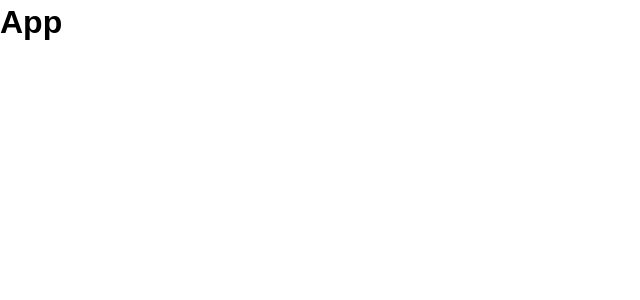
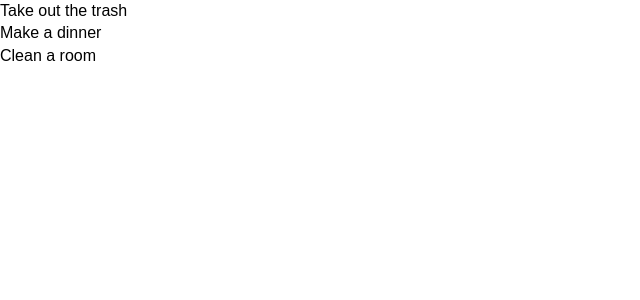
Before and after one commit to ArturZah/todo_list_with_react, a React (Create React App) app: page / in a window 1280 px wide. Shown: the top 300 px of the page, without its empty margins (0-640 px from the left). Built offline with nearby package versions, Linux system fonts and the light colour scheme.

Commit message:
Add Todos and TodoItem components and create PropTypes for them

```diff
--- a/src/App.js
+++ b/src/App.js
@@ -1,11 +1,34 @@
 import React, { Component } from 'react';
+import Todos from './components/Todos';
+
 import './App.css';
 
 class App extends Component {
+  state = {
+    todos: [
+      {
+        id: 1,
+        title: 'Take out the trash',
+        compleated: false
+      },
+      {
+        id: 2,
+        title: 'Make a dinner',
+        compleated: false
+      },
+      {
+        id: 3,
+        title: 'Clean a room',
+        compleated: false
+      }
+    ]
+  }
+
   render() {
+
     return (
       <div className="App">
-        <h1>App</h1>
+        <Todos todos={this.state.todos}/>
       </div>
     );
   }
--- /dev/null
+++ b/src/components/TodoItem.js
@@ -0,0 +1,20 @@
+import React, { Component } from 'react';
+import PropTypes from 'prop-types';
+
+export class TodoItem extends Component {
+  render() {
+    return (
+      <div>
+        <p>{ this.props.todo.title }</p>
+      </div>
+    )
+  }
+}
+
+
+//PropTypes
+TodoItem.propTypes = {
+    todo: PropTypes.object.isRequired
+}
+
+export default TodoItem
--- /dev/null
+++ b/src/components/Todos.js
@@ -0,0 +1,22 @@
+import React, { Component } from 'react';
+import TodoItem from './TodoItem';
+import PropTypes from 'prop-types';
+
+class Todos extends Component {
+  render() {
+
+    //Loop przez state w app.js
+    return this.props.todos.map((todo) => (
+        //przekazanie prop do todoitem.. przy stosowaniu map() należy podać unikatową wartość dla key. Najlepiej ID.
+        <TodoItem key={todo.id} todo={todo}/>
+    ));
+  }
+}
+
+
+//PropTypes - Walidacja wymaganych props-ów
+Todos.propTypes = {
+    todos: PropTypes.array.isRequired
+}
+
+export default Todos;
```
